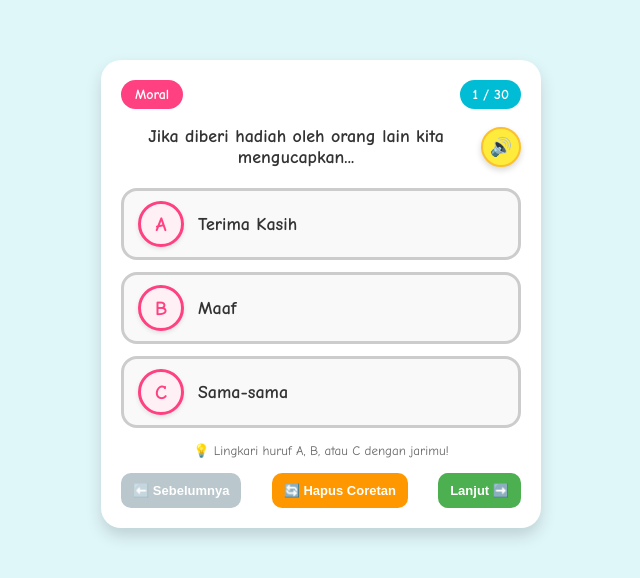
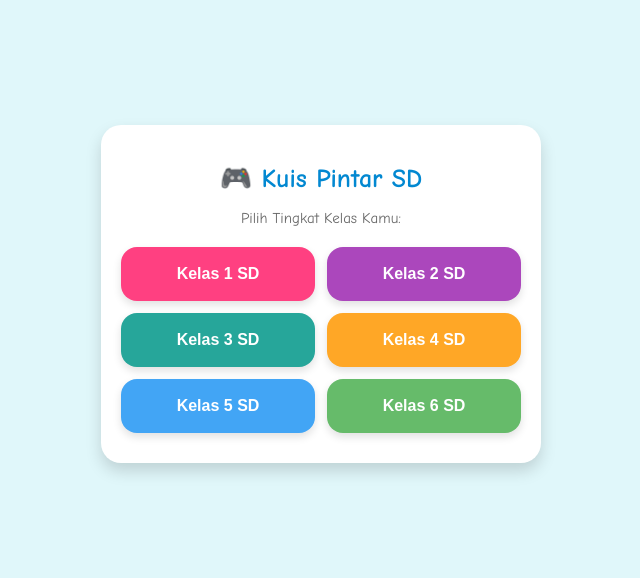
Before and after one commit to dicky3x/kuisanak, a plain HTML site: page index.html in a window 1280 px wide. Shown: the part 106-684 px from the top of the page, without its empty margins (319-959 px from the left). Drawn offline with Linux system fonts and the light colour scheme.

Commit message:
update soal, tambah menu
tambah menu kelas 1 sd 6

```diff
--- a/index.html
+++ b/index.html
@@ -3,14 +3,31 @@
 <head>
   <meta charset="UTF-8">
   <meta name="viewport" content="width=device-width, initial-scale=1.0">
-  <title>Kuis Anak SD - Melingkari & Mencocokkan Gambar</title>
+  <title>Kuis Interaktif Anak SD</title>
   <link rel="stylesheet" href="style.css">
 </head>
 <body>
   <div class="quiz-card">
-    <!-- LAYAR SOAL -->
-    <div id="quiz-screen">
+
+    <!-- LAYAR 1: MENU PILIH KELAS -->
+    <div id="class-menu-screen">
+      <h1 class="app-title">🎮 Kuis Pintar SD</h1>
+      <p class="app-subtitle">Pilih Tingkat Kelas Kamu:</p>
+
+      <div class="class-grid">
+        <button class="class-btn c1" onclick="selectClass(1)">Kelas 1 SD</button>
+        <button class="class-btn c2" onclick="selectClass(2)">Kelas 2 SD</button>
+        <button class="class-btn c3" onclick="selectClass(3)">Kelas 3 SD</button>
+        <button class="class-btn c4" onclick="selectClass(4)">Kelas 4 SD</button>
+        <button class="class-btn c5" onclick="selectClass(5)">Kelas 5 SD</button>
+        <button class="class-btn c6" onclick="selectClass(6)">Kelas 6 SD</button>
+      </div>
+    </div>
+
+    <!-- LAYAR 2: LAYAR SOAL KUIS -->
+    <div id="quiz-screen" class="hidden">
       <div class="header-info">
+        <button id="back-home-btn" onclick="goToClassMenu()" title="Kembali ke Menu Kelas">🏠</button>
         <div id="subject-tag" class="subject-tag">Mata Pelajaran</div>
         <div id="progress-tag" class="progress-tag">1 / 30</div>
       </div>
@@ -43,7 +60,7 @@
       </div>
     </div>
 
-    <!-- LAYAR HASIL / SKOR -->
+    <!-- LAYAR 3: HASIL / SKOR -->
     <div id="result-screen" class="hidden">
       <div class="result-badge">🎉 SELESAI!</div>
       <h2>Hasil Kuis Kamu</h2>
@@ -66,8 +83,12 @@
 
       <p id="feedback-text" class="feedback-text">Bagus sekali!</p>
 
-      <button id="restart-btn" onclick="restartQuiz()">🔄 Ulangi Kuis</button>
+      <div class="result-nav-buttons">
+        <button id="restart-btn" onclick="restartQuiz()">🔄 Ulangi Kelas Ini</button>
+        <button id="home-btn" onclick="goToClassMenu()">🏠 Pilih Kelas Lain</button>
+      </div>
     </div>
+
   </div>
 
   <script src="script.js"></script>
--- a/script.js
+++ b/script.js
@@ -1,100 +1,93 @@
-// Bank Soal Lengkap
-const rawQuestions = [
-  // ==================== 1. BAHASA INDONESIA ====================
+// DATABASE BANK SOAL BERDASARKAN TINGKAT KELAS (1 - 6 SD)
+const classBank = {
+  // ==================== KELAS 1 SD ====================
+  1: [
     { type: "multiple-choice", subject: "Bahasa Indonesia", text: "Huruf kapital dari huruf 'b' adalah...", options: ["B", "D", "P"], correct: 0 },
     { type: "multiple-choice", subject: "Bahasa Indonesia", text: "Suara hewan kucing adalah...", options: ["Guk guk", "MEOONG", "Mbekk"], correct: 1 },
     { type: "multiple-choice", subject: "Bahasa Indonesia", text: "Ibu memasak makanan di...", options: ["Kamar", "Dapur", "Halaman"], correct: 1 },
-  { type: "multiple-choice", subject: "Bahasa Indonesia", text: "L-A-R-I dibaca menjadi...", options: ["Lari", "Lupa", "Lama"], correct: 0 },
-  { type: "multiple-choice", subject: "Bahasa Indonesia", text: "Lawan kata dari 'Besar' adalah...", options: ["Tinggi", "Kecil", "Panjang"], correct: 1 },
+    { type: "multiple-choice", subject: "Math", text: "What is 4 + 3?", options: ["6", "7", "8"], correct: 1 },
+    { type: "multiple-choice", subject: "Math", text: "What is 10 - 4?", options: ["5", "6", "7"], correct: 1 },
+    { type: "multiple-choice", subject: "Science", text: "Which body part do we use to hear sounds?", options: ["Eyes", "Ears", "Nose"], correct: 1 },
+    { type: "multiple-choice", subject: "Science", text: "Which object is hard and solid?", options: ["Stone", "Water", "Oil"], correct: 0 },
+    { type: "multiple-choice", subject: "Kewarganegaraan", text: "Simbol sila pertama Pancasila adalah...", options: ["Bintang", "Rantai", "Pohon Beringin"], correct: 0 },
+    { type: "multiple-choice", subject: "English", text: "Bahasa Inggris dari kata 'Kucing' adalah...", options: ["Dog", "Cat", "Bird"], correct: 1 },
+    { type: "multiple-choice", subject: "Mandarin", text: "Sebutan untuk 'Kakek dari pihak Ayah' (爸爸的爸爸) adalah...", options: ["Yéye (爷爷)", "Wàigōng (外公)", "Bóbo (伯伯)"], correct: 0 },
+    { type: "multiple-choice", subject: "Mandarin", text: "Sebutan untuk 'Nenek dari pihak Ibu' (妈妈的妈妈) adalah...", options: ["Nǎinai (奶奶)", "Wàipó (外婆)", "Āyí (阿姨)"], correct: 1 },
+    { type: "multiple-choice", subject: "Moral", text: "Sebelum makan kita sebaiknya...", options: ["Tidur", "Berdoa", "Bermain"], correct: 1 },
+    { type: "multiple-choice", subject: "Budaya Melayu Riau", text: "Pakaian adat Melayu Riau untuk laki-laki adalah...", options: ["Teluk Belanga", "Kebaya", "Batik"], correct: 0 },
     {
       type: "matching", subject: "Bahasa Indonesia", text: "Tarik garis mencocokkan benda dengan namanya!",
       left: [{ id: "b1", content: "🐱" }, { id: "b2", content: "📖" }, { id: "b3", content: "🍌" }],
       right: [{ id: "r1", content: "Buku" }, { id: "r2", content: "Kucing" }, { id: "r3", content: "Pisang" }],
       pairs: { b1: "r2", b2: "r1", b3: "r3" }
     },
+    {
+      type: "matching", subject: "Mandarin", text: "Tarik garis mencocokkan panggilan keluarga Ayah!",
+      left: [{ id: "zh1", content: "爸爸的爸爸" }, { id: "zh2", content: "爸爸的妈妈" }, { id: "zh3", content: "爸爸的姐妹" }],
+      right: [{ id: "r1", content: "Nǎinai (奶奶)" }, { id: "r2", content: "Gūgu (姑姑)" }, { id: "r3", content: "Yéye (爷爷)" }],
+      pairs: { zh1: "r3", zh2: "r1", zh3: "r2" }
+    }
+  ],
 
-  // ==================== 2. MATH (ENGLISH VERSION) ====================
-  { type: "multiple-choice", subject: "Math", text: "What is 4 + 3?", options: ["6", "7", "8"], correct: 1 },
-  { type: "multiple-choice", subject: "Math", text: "What is 10 - 4?", options: ["5", "6", "7"], correct: 1 },
-  { type: "multiple-choice", subject: "Math", text: "What number comes after 19?", options: ["18", "20", "21"], correct: 1 },
-  { type: "multiple-choice", subject: "Math", text: "Which number is the biggest?", options: ["12", "15", "8"], correct: 1 },
-  { type: "multiple-choice", subject: "Math", text: "What shape is a wall clock?", options: ["Circle", "Triangle", "Cube"], correct: 0 },
+  // ==================== KELAS 2 SD ====================
+  2: [
+    { type: "multiple-choice", subject: "Bahasa Indonesia", text: "Tanda baca di akhir kalimat berita adalah...", options: ["Tanda Titik (.)", "Tanda Tanya (?)", "Tanda Seru (!)"], correct: 0 },
+    { type: "multiple-choice", subject: "Math", text: "What is 5 x 3?", options: ["12", "15", "18"], correct: 1 },
+    { type: "multiple-choice", subject: "Math", text: "How many sides does a rectangle have?", options: ["3", "4", "5"], correct: 1 },
+    { type: "multiple-choice", subject: "Science", text: "Which animal lays eggs?", options: ["Duck", "Cat", "Cow"], correct: 0 },
+    { type: "multiple-choice", subject: "Kewarganegaraan", text: "Sila kedua Pancasila dilambangkan oleh...", options: ["Rantai", "Bintang", "Pohon Beringin"], correct: 0 },
+    { type: "multiple-choice", subject: "English", text: "What is the English word for 'Gajah'?", options: ["Elephant", "Giraffe", "Tiger"], correct: 0 },
+    { type: "multiple-choice", subject: "Mandarin", text: "Bahasa Mandarin dari 'Ibu' (Mother) adalah...", options: ["Māma (妈妈)", "Bàba (爸爸)", "Mèimei (妹妹)"], correct: 0 },
+    { type: "multiple-choice", subject: "Budaya Melayu Riau", text: "Makanan khas Melayu Riau berkuah pedas gurih adalah...", options: ["Gulai Patin", "Rendang", "Soto"], correct: 0 },
     {
-    type: "matching", subject: "Math", text: "Match the objects with their 2D shapes!",
-    left: [{ id: "m1", content: "⚽" }, { id: "m2", content: "📐" }, { id: "m3", content: "📦" }],
-    right: [{ id: "r1", content: "Triangle" }, { id: "r2", content: "Square" }, { id: "r3", content: "Circle" }],
+      type: "matching", subject: "Math", text: "Match simple multiplication sums!",
+      left: [{ id: "m1", content: "2 x 3" }, { id: "m2", content: "4 x 2" }, { id: "m3", content: "5 x 1" }],
+      right: [{ id: "r1", content: "8" }, { id: "r2", content: "5" }, { id: "r3", content: "6" }],
       pairs: { m1: "r3", m2: "r1", m3: "r2" }
-  },
-  {
-    type: "matching", subject: "Math", text: "Match the simple addition sums!",
-    left: [{ id: "m1", content: "2 + 2" }, { id: "m2", content: "5 + 1" }, { id: "m3", content: "3 + 0" }],
-    right: [{ id: "r1", content: "3" }, { id: "r2", content: "4" }, { id: "r3", content: "6" }],
-    pairs: { m1: "r2", m2: "r3", m3: "r1" }
-  },
+    }
+  ],
 
-  // ==================== 3. SCIENCE (ENGLISH VERSION) ====================
-  { type: "multiple-choice", subject: "Science", text: "Which body part do we use to hear sounds?", options: ["Eyes", "Ears", "Nose"], correct: 1 },
-  { type: "multiple-choice", subject: "Science", text: "Which object is hard and solid?", options: ["Stone", "Water", "Oil"], correct: 0 },
-  { type: "multiple-choice", subject: "Science", text: "Which animal breathes underwater?", options: ["Chicken", "Fish", "Bird"], correct: 1 },
-  { type: "multiple-choice", subject: "Science", text: "When does the sun rise?", options: ["Night", "Morning", "Evening"], correct: 1 },
-  { type: "multiple-choice", subject: "Science", text: "How do chickens reproduce?", options: ["Laying eggs", "Giving birth", "Splitting"], correct: 0 },
-  {
-    type: "matching", subject: "Science", text: "Match the senses with their functions!",
-    left: [{ id: "s1", content: "👂" }, { id: "s2", content: "👁️" }, { id: "s3", content: "👃" }],
-    right: [{ id: "r1", content: "See" }, { id: "r2", content: "Smell" }, { id: "r3", content: "Hear" }],
-    pairs: { s1: "r3", s2: "r1", s3: "r2" }
-  },
+  // ==================== KELAS 3 SD ====================
+  3: [
+    { type: "multiple-choice", subject: "Bahasa Indonesia", text: "Gagasan utama dalam sebuah paragraf disebut...", options: ["Ide Pokok", "Kalimat Penjelas", "Judul"], correct: 0 },
+    { type: "multiple-choice", subject: "Math", text: "What is 100 / 4?", options: ["20", "25", "30"], correct: 1 },
+    { type: "multiple-choice", subject: "Science", text: "Plants need sunlight for...", options: ["Photosynthesis", "Respiration", "Digestion"], correct: 0 },
+    { type: "multiple-choice", subject: "Kewarganegaraan", text: "Semboyan negara Indonesia adalah...", options: ["Bhinneka Tunggal Ika", "Tut Wuri Handayani", "Pancasila"], correct: 0 },
+    { type: "multiple-choice", subject: "English", text: "What is the opposite of 'Cold'?", options: ["Hot", "Warm", "Ice"], correct: 0 },
+    { type: "multiple-choice", subject: "Mandarin", text: "Bahasa Mandarin dari angka '10' (Ten) adalah...", options: ["Shí (十)", "Wǔ (五)", "Sì (四)"], correct: 0 },
+    { type: "multiple-choice", subject: "Budaya Melayu Riau", text: "Alat musik petik khas Melayu Riau dinamakan...", options: ["Gambus", "Gendang", "Siter"], correct: 0 }
+  ],
 
-  // ==================== 4. KEWARGANEGARAAN ====================
-  { type: "multiple-choice", subject: "Kewarganegaraan", text: "Simbol sila pertama Pancasila adalah...", options: ["Bintang", "Rantai", "Pohon Beringin"], correct: 0 },
-  { type: "multiple-choice", subject: "Kewarganegaraan", text: "Warna bendera negara Indonesia adalah...", options: ["Merah Putih", "Merah Biru", "Kuning Hijau"], correct: 0 },
-  {
-    type: "matching", subject: "Kewarganegaraan", text: "Tarik garis dari simbol ke nomor sila Pancasila!",
-    left: [{ id: "k1", content: "⭐" }, { id: "k2", content: "⛓️" }, { id: "k3", content: "🌳" }],
-    right: [{ id: "r1", content: "Sila Ke-2" }, { id: "r2", content: "Sila Ke-3" }, { id: "r3", content: "Sila Ke-1" }],
-    pairs: { k1: "r3", k2: "r1", k3: "r2" }
-  },
+  // ==================== KELAS 4 SD ====================
+  4: [
+    { type: "multiple-choice", subject: "Bahasa Indonesia", text: "Kata kerja yang memerlukan objek disebut kata kerja...", options: ["Transitif", "Intransitif", "Pasif"], correct: 0 },
+    { type: "multiple-choice", subject: "Math", text: "Find the area of a square with side 6 cm!", options: ["24 cm²", "36 cm²", "12 cm²"], correct: 1 },
+    { type: "multiple-choice", subject: "Science", text: "Light travels in a...", options: ["Straight line", "Curved line", "Zigzag line"], correct: 0 },
+    { type: "multiple-choice", subject: "Kewarganegaraan", text: "Lembaga negara yang membuat undang-undang bersama Presiden adalah...", options: ["DPR", "MA", "MK"], correct: 0 },
+    { type: "multiple-choice", subject: "English", text: "She _____ to school every day.", options: ["goes", "go", "went"], correct: 0 },
+    { type: "multiple-choice", subject: "Budaya Melayu Riau", text: "Kerajaan Melayu terbesar di Riau pada zaman dahulu adalah...", options: ["Kerajaan Siak", "Kerajaan Majapahit", "Kerajaan Sriwijaya"], correct: 0 }
+  ],
 
-  // ==================== 5. ENGLISH ====================
-  { type: "multiple-choice", subject: "English", text: "Bahasa Inggris dari kata 'Kucing' adalah...", options: ["Dog", "Cat", "Bird"], correct: 1 },
-  { type: "multiple-choice", subject: "English", text: "Warna 'Red' dalam bahasa Indonesia adalah...", options: ["Biru", "Merah", "Kuning"], correct: 1 },
-  {
-    type: "matching", subject: "English", text: "Match the image on the left with its English word!",
-    left: [{ id: "e1", content: "🐶" }, { id: "e2", content: "🍎" }, { id: "e3", content: "🚗" }],
-    right: [{ id: "r1", content: "Apple" }, { id: "r2", content: "Car" }, { id: "r3", content: "Dog" }],
-    pairs: { e1: "r3", e2: "r1", e3: "r2" }
-  },
+  // ==================== KELAS 5 SD ====================
+  5: [
+    { type: "multiple-choice", subject: "Bahasa Indonesia", text: "Karangan non-fiksi berdasarkan...", options: ["Fakta dan Data", "Khayalan", "Mitos"], correct: 0 },
+    { type: "multiple-choice", subject: "Math", text: "Calculate 15% of 200!", options: ["25", "30", "35"], correct: 1 },
+    { type: "multiple-choice", subject: "Science", text: "The organ responsible for pumping blood is the...", options: ["Heart", "Lungs", "Kidneys"], correct: 0 },
+    { type: "multiple-choice", subject: "Kewarganegaraan", text: "Hari Lahir Pancasila diperingati setiap tanggal...", options: ["1 Juni", "17 Agustus", "28 Oktober"], correct: 0 },
+    { type: "multiple-choice", subject: "English", text: "If I _____ rich, I would travel the world.", options: ["were", "was", "am"], correct: 0 },
+    { type: "multiple-choice", subject: "Budaya Melayu Riau", text: "Tarian adat Melayu Riau untuk penyambutan tamu adalah...", options: ["Tari Makan Sirih", "Tari Pendet", "Tari Saman"], correct: 0 }
+  ],
 
-  // ==================== 6. MANDARIN ====================
-  { type: "multiple-choice", subject: "Mandarin", text: "Bahasa Mandarin dari angka '1' (Satu) adalah...", options: ["Sān (三)", "Èr (二)", "Yī (一)"], correct: 2 },
-  { type: "multiple-choice", subject: "Mandarin", text: "Ucapan 'Salam / Halo' dalam Mandarin adalah...", options: ["Nǐ hǎo", "Xièxie", "Zàijiàn"], correct: 0 },
-  {
-    type: "matching", subject: "Mandarin", text: "Cocokkan simbol angka dengan Hanzi Mandarinnya!",
-    left: [{ id: "zh1", content: "1️⃣" }, { id: "zh2", content: "2️⃣" }, { id: "zh3", content: "3️⃣" }],
-    right: [{ id: "r1", content: "Èr (二)" }, { id: "r2", content: "Sān (三)" }, { id: "r3", content: "Yī (一)" }],
-    pairs: { zh1: "r3", zh2: "r1", zh3: "r2" }
-  },
-
-  // ==================== 7. MORAL ====================
-  { type: "multiple-choice", subject: "Moral", text: "Sebelum makan kita sebaiknya...", options: ["Tidur", "Berdoa", "Bermain"], correct: 1 },
-  { type: "multiple-choice", subject: "Moral", text: "Jika diberi hadiah oleh orang lain kita mengucapkan...", options: ["Maaf", "Terima Kasih", "Sama-sama"], correct: 1 },
-  {
-    type: "matching", subject: "Moral", text: "Tarik garis dari gambar ke tindakan terpuji!",
-    left: [{ id: "mo1", content: "🗑️" }, { id: "mo2", content: "🙏" }, { id: "mo3", content: "🤝" }],
-    right: [{ id: "r1", content: "Berdoa" }, { id: "r2", content: "Saling Membantu" }, { id: "r3", content: "Buang Sampah" }],
-    pairs: { mo1: "r3", mo2: "r1", mo3: "r2" }
-  },
-
-  // ==================== 8. BUDAYA MELAYU RIAU ====================
-  { type: "multiple-choice", subject: "Budaya Melayu Riau", text: "Pakaian adat Melayu Riau untuk laki-laki adalah...", options: ["Teluk Belanga", "Kebaya", "Batik"], correct: 0 },
-  { type: "multiple-choice", subject: "Budaya Melayu Riau", text: "Buah manis yang terkenal dari Kota Pekanbaru adalah...", options: ["Nanas", "Durian", "Rambutan"], correct: 0 },
-  {
-    type: "matching", subject: "Budaya Melayu Riau", text: "Cocokkan gambar simbolis budaya Melayu Riau!",
-    left: [{ id: "bm1", content: "🍍" }, { id: "bm2", content: "🏠" }, { id: "bm3", content: "💃" }],
-    right: [{ id: "r1", content: "Selaso Jatuh Kembar" }, { id: "r2", content: "Tari Makan Sirih" }, { id: "r3", content: "Nanas Pekanbaru" }],
-    pairs: { bm1: "r3", bm2: "r1", bm3: "r2" }
-  }
-];
+  // ==================== KELAS 6 SD ====================
+  6: [
+    { type: "multiple-choice", subject: "Bahasa Indonesia", text: "Kalimat yang efektif memenuhi unsur...", options: ["SPOK", "SOP", "5W+1H"], correct: 0 },
+    { type: "multiple-choice", subject: "Math", text: "What is the volume of a cube with edge 5 cm?", options: ["100 cm³", "125 cm³", "150 cm³"], correct: 1 },
+    { type: "multiple-choice", subject: "Science", text: "Which planet is known as the Red Planet?", options: ["Mars", "Venus", "Jupiter"], correct: 0 },
+    { type: "multiple-choice", subject: "Kewarganegaraan", text: "UUD 1945 disahkan pada tanggal...", options: ["18 Agustus 1945", "17 Agustus 1945", "20 Agustus 1945"], correct: 0 },
+    { type: "multiple-choice", subject: "English", text: "The book was _____ by a famous author.", options: ["written", "write", "wrote"], correct: 0 },
+    { type: "multiple-choice", subject: "Budaya Melayu Riau", text: "Rumah adat khas Melayu Riau dinamakan...", options: ["Rumah Selaso Jatuh Kembar", "Rumah Tongkonan", "Rumah Lamin"], correct: 0 }
+  ]
+};
 
 const optionLetters = ["A", "B", "C", "D"];
 
@@ -107,13 +100,36 @@ function shuffleArray(array) {
   return arr;
 }
 
+let selectedClassLevel = 1;
 let questions = [];
 let currentIdx = 0;
 let isAnswered = false;
 let userAnswers = [];
 
+// ================= AKSI PILIH KELAS =================
+function selectClass(level) {
+  selectedClassLevel = level;
+  initQuizData();
+
+  document.getElementById("class-menu-screen").classList.add("hidden");
+  document.getElementById("quiz-screen").classList.remove("hidden");
+
+  loadQuestion();
+}
+
+function goToClassMenu() {
+  if ('speechSynthesis' in window) window.speechSynthesis.cancel();
+
+  document.getElementById("quiz-screen").classList.add("hidden");
+  document.getElementById("result-screen").classList.add("hidden");
+  document.getElementById("class-menu-screen").classList.remove("hidden");
+}
+
 function initQuizData() {
-  const shuffledAll = shuffleArray(rawQuestions);
+  const currentBank = classBank[selectedClassLevel] || classBank[1];
+  const shuffledAll = shuffleArray(currentBank);
+
+  // Mengambil maksimal 30 soal
   questions = shuffledAll.slice(0, 30);
 
   questions.forEach(q => {
@@ -128,6 +144,7 @@ function initQuizData() {
   });
 
   userAnswers = new Array(questions.length).fill(null);
+  currentIdx = 0;
 }
 
 // Variables Canvas Pilihan Ganda
@@ -171,9 +188,6 @@ function loadQuestion() {
   startPoint = null;
   currentDragPoint = null;
 
-  document.getElementById("quiz-screen").classList.remove("hidden");
-  document.getElementById("result-screen").classList.add("hidden");
-
   const q = questions[currentIdx];
   document.getElementById("subject-tag").innerText = q.subject;
   document.getElementById("progress-tag").innerText = `${currentIdx + 1} / ${questions.length}`;
@@ -213,7 +227,6 @@ function loadQuestion() {
       container.appendChild(row);
     });
 
-    // Menghitung ulang ukuran Canvas persis setelah elemen opsi selesai dimuat
     setTimeout(resizeDrawCanvas, 100);
   } else if (q.type === "matching") {
     canvasContainer.classList.add("hidden");
@@ -234,7 +247,7 @@ function loadQuestion() {
   setTimeout(speakCurrentQuestion, 300);
 }
 
-// ================= PILIHAN GANDA (PENGUKURAN KOORDINAT CANVAS PRESISI) =================
+// ================= PILIHAN GANDA (PENGUKURAN KOORDINAT CANVAS) =================
 function resizeDrawCanvas() {
   const container = document.getElementById("canvas-container");
   drawCanvas.width = container.offsetWidth;
@@ -285,7 +298,6 @@ function evaluateMultipleChoice() {
   letterBadges.forEach((badge) => {
     const badgeRect = badge.getBoundingClientRect();
 
-    // Konversi posisi lingkaran A, B, C ke koordinat canvas
     const badgeLeft = badgeRect.left - canvasRect.left;
     const badgeRight = badgeRect.right - canvasRect.left;
     const badgeTop = badgeRect.top - canvasRect.top;
@@ -335,7 +347,7 @@ function setupMatchingBoard(q) {
     const div = document.createElement("div");
     div.className = "match-item";
     div.dataset.id = item.id;
-    div.innerHTML = `<span style="font-size:20px;">${item.content}</span>`;
+    div.innerHTML = `<span>${item.content}</span>`;
     leftCol.appendChild(div);
   });
 
@@ -532,17 +544,13 @@ function showResultScreen() {
 }
 
 function restartQuiz() {
-  currentIdx = 0;
   initQuizData();
   loadQuestion();
+  document.getElementById("result-screen").classList.add("hidden");
+  document.getElementById("quiz-screen").classList.remove("hidden");
 }
 
-window.onload = () => {
-  initQuizData();
-  loadQuestion();
+window.onresize = () => {
+  if (questions[currentIdx] && questions[currentIdx].type === "multiple-choice") resizeDrawCanvas();
+  else if (questions[currentIdx] && questions[currentIdx].type === "matching") resizeMatchCanvas();
 };
-
-window.onresize = () => {
-  if (questions[currentIdx].type === "multiple-choice") resizeDrawCanvas();
-  else if (questions[currentIdx].type === "matching") resizeMatchCanvas();
-};
--- a/style.css
+++ b/style.css
@@ -27,11 +27,65 @@ body {
   display: none !important;
 }
 
+/* MENU KELAS */
+.app-title {
+  color: #0288d1;
+  font-size: 26px;
+  margin-bottom: 4px;
+}
+
+.app-subtitle {
+  color: #666;
+  font-size: 15px;
+  margin-bottom: 20px;
+}
+
+.class-grid {
+  display: grid;
+  grid-template-columns: 1fr 1fr;
+  gap: 12px;
+  margin-bottom: 10px;
+}
+
+.class-btn {
+  border: none;
+  padding: 18px 10px;
+  border-radius: 16px;
+  font-size: 16px;
+  font-weight: bold;
+  color: white;
+  cursor: pointer;
+  box-shadow: 0 4px 8px rgba(0,0,0,0.12);
+  transition: transform 0.1s ease;
+}
+
+.class-btn:active {
+  transform: scale(0.95);
+}
+
+.class-btn.c1 { background: #ff4081; }
+.class-btn.c2 { background: #ab47bc; }
+.class-btn.c3 { background: #26a69a; }
+.class-btn.c4 { background: #ffa726; }
+.class-btn.c5 { background: #42a5f5; }
+.class-btn.c6 { background: #66bb6a; }
+
+/* HEADER SOAL */
 .header-info {
   display: flex;
   justify-content: space-between;
   align-items: center;
   margin-bottom: 12px;
+}
+
+#back-home-btn {
+  background: #f0f0f0;
+  border: 1px solid #ccc;
+  border-radius: 50%;
+  width: 36px;
+  height: 36px;
+  font-size: 16px;
+  cursor: pointer;
 }
 
 .subject-tag {
@@ -80,7 +134,6 @@ body {
   justify-content: center;
   align-items: center;
   box-shadow: 0 3px 6px rgba(0,0,0,0.16);
-  transition: transform 0.1s ease;
 }
 
 .audio-btn:active {
@@ -125,7 +178,6 @@ body {
   font-size: 20px;
   font-weight: bold;
   box-shadow: 0 2px 4px rgba(0,0,0,0.1);
-  transition: all 0.2s ease;
 }
 
 .option-text {
@@ -171,7 +223,7 @@ body {
   display: flex;
   justify-content: center;
   align-items: center;
-  font-size: 16px;
+  font-size: 15px;
   font-weight: bold;
   min-height: 65px;
   color: #333;
@@ -224,12 +276,7 @@ body {
 #reset-btn { background: #ff9800; color: white; }
 #next-btn { background: #4caf50; color: white; }
 
-.nav-buttons button:disabled {
-  opacity: 0.5;
-  cursor: not-allowed;
-}
-
-/* HASIL / SKOR */
+/* LAYAR HASIL */
 .result-badge {
   background: #4caf50;
   color: white;
@@ -304,14 +351,20 @@ body {
   margin-bottom: 20px;
 }
 
-#restart-btn {
-  background: #2196f3;
-  color: white;
+.result-nav-buttons {
+  display: flex;
+  flex-direction: column;
+  gap: 10px;
+}
+
+.result-nav-buttons button {
   border: none;
-  padding: 14px 28px;
+  padding: 12px;
   border-radius: 12px;
-  font-size: 16px;
+  font-size: 15px;
   font-weight: bold;
   cursor: pointer;
-  width: 100%;
 }
+
+#restart-btn { background: #2196f3; color: white; }
+#home-btn { background: #78909c; color: white; }
```
Lines whose indentation alone changed are shown as unchanged.
